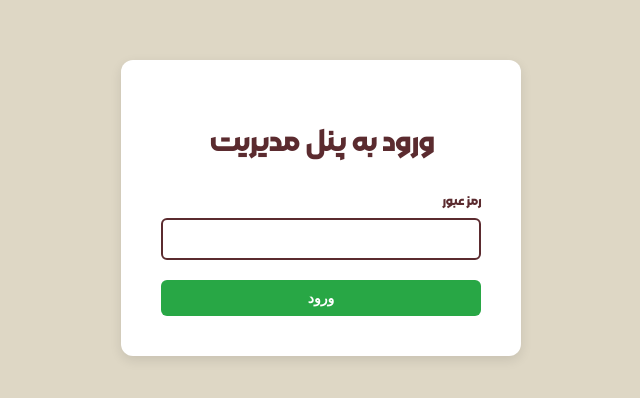
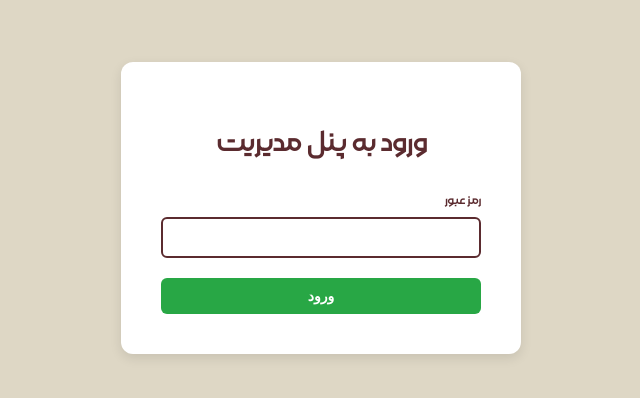
Before and after one commit to ToorajValaee/menu.cucinetta.ir, a website: page public/admin/index.html in a window 1280 px wide. Shown: the part 192-590 px from the top of the page, without its empty margins (319-959 px from the left). Drawn offline with Linux system fonts and the light colour scheme.

Commit message:
use light font

```diff
--- a/public/admin/index.html
+++ b/public/admin/index.html
@@ -8,7 +8,7 @@
     @font-face {
       font-family: "Morabba";
       src:
-        url("/fonts/Morabba-Medium.woff") format("woff"),
+        url("/fonts/Morabba-Light.woff") format("woff"),
         url("/fonts/Morabba-Regular.ttf") format("truetype");
       font-weight: 300;
       font-style: normal;
```
